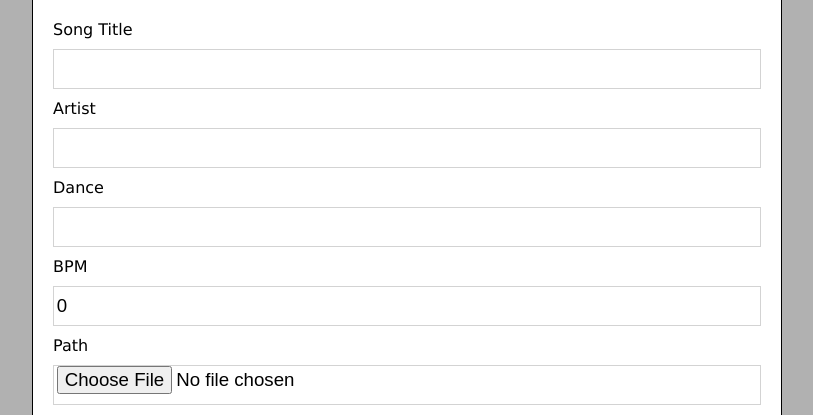
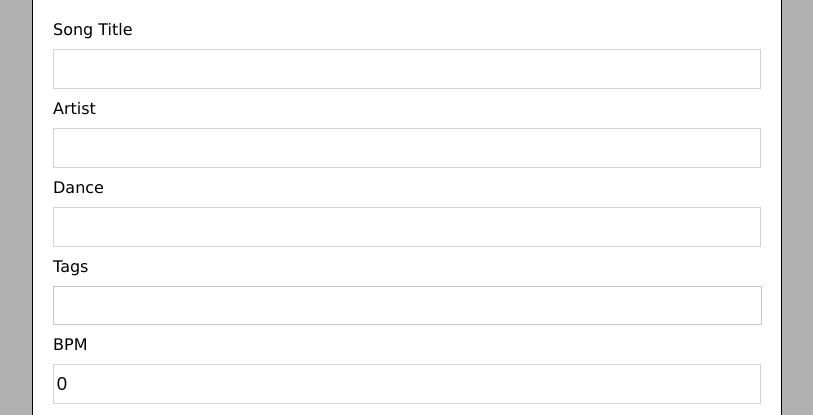
Before and after one commit to nils-braun/akk, a Flask app: template app/templates/songs/edit_song.html in a window 1280 px wide. Shown: the part 101-516 px from the top of the page, without its empty margins (233-1046 px from the left). Run offline with Flask 2, Linux system fonts and the light colour scheme; the template is opened without the code that fills it: values that come from a table or form of the project are taken from there, others are empty; parts of the project's set-up code (start-up, migrations or seed data) failed here and were passed over; some libraries are stand-ins or nearby versions.

Commit message:
Added a tag field with widget to the create song form.

```diff
--- a/app/songs/forms.py
+++ b/app/songs/forms.py
@@ -3,6 +3,22 @@ from wtforms import StringField, SubmitField, HiddenField, TextAreaField, Field,
 from wtforms.fields.core import IntegerField
 from wtforms.validators import DataRequired, regexp
 from wtforms.widgets.core import TextInput, HTMLString, Input
+
+
+class TagsInput(TextInput):
+    def __call__(self, field, **kwargs):
+        class_string = " tags"
+        if "class" in kwargs:
+            kwargs["class"] += class_string
+        else:
+            kwargs["class"] = class_string
+
+        return super(TextInput, self).__call__(field, **kwargs)
+
+
+class TagsField(StringField):
+    def __init__(self, *args, **kwargs):
+        super(TagsField, self).__init__(*args, widget=TagsInput(), **kwargs)
 
 
 class CompletionInput(TextInput):
@@ -76,6 +92,7 @@ class CreateSongForm(Form):
     dance_name = CompletionField('Dance', [DataRequired()], column="dance")
     path = FileField("Path")
     bpm = IntegerField("BPM", default=0)
+    tags = TagsField('Tags')
 
 
 class EditSongForm(CreateSongForm):
--- a/app/templates/songs/create_song.html
+++ b/app/templates/songs/create_song.html
@@ -4,6 +4,7 @@
     {{ render_field(form.title, class="input text") }}
     {{ render_field(form.artist_name, class="input text") }}
     {{ render_field(form.dance_name, class="input text") }}
+    {{ render_field(form.tags, class="input") }}
     {{ render_field(form.bpm, class="input") }}
     {{ render_field(form.path, class="input", accept="audio/mpeg") }}
     {% block buttons %}
```
